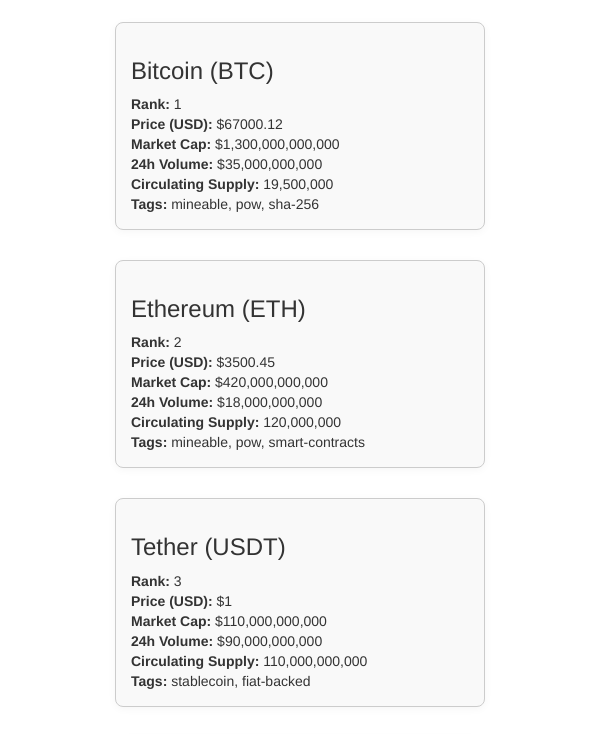
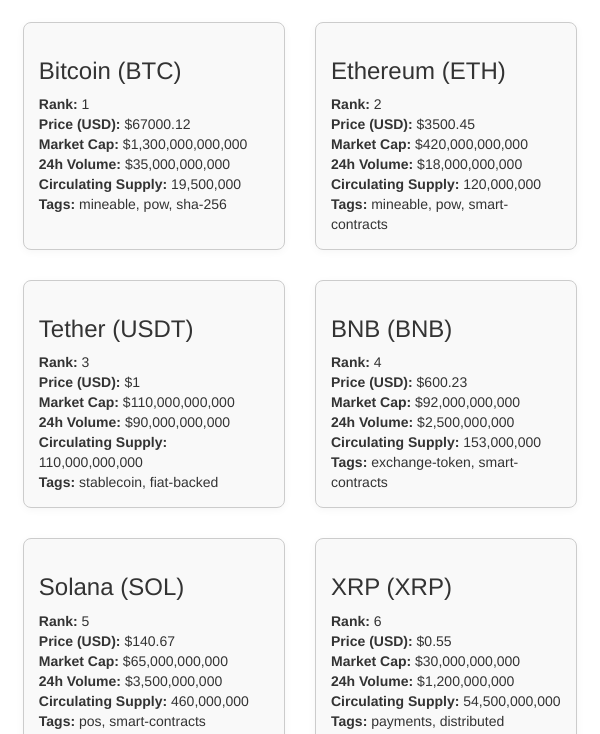
Before and after one commit to ReoJefton/JavaScriptAPI, a plain HTML site: page index.html in a window 600 px wide. Shown: the part 63-797 px from the top of the page. Drawn offline with nearby package versions, Linux system fonts and the light colour scheme.

Commit message:
Refactor CSS for crypto-box responsiveness; adjust max-widths for various screen sizes and remove min-width

```diff
--- a/style.css
+++ b/style.css
@@ -20,7 +20,6 @@
   margin: 5px;
   width: 100%;
   max-width: 500px;
-  min-width: 250px;
   box-sizing: border-box;
   display: block;
   /* display: flex; Changed from block to flex for stretching */
@@ -34,25 +33,31 @@
   height: auto; /* Ensures all boxes in a row are equal height */
 }
 
-@media (min-width: 1201px) {
+@media (min-width: 1200px) { /* Large desktops */
   .crypto-box {
-    max-width: 290px;
+    max-width: 31%;
   }
 }
 
-@media (max-width: 1200px) {
+@media (max-width: 1199px) and (min-width: 992px) { /* Laptops/desktops */
   .crypto-box {
-    max-width: 290px;
+    max-width: 30%;
   }
 }
 
-@media (max-width: 768px) {
+@media (max-width: 991px) and (min-width: 768px) { /* Tablets */
   .crypto-box {
-    max-width: 370px;
+    max-width: 45%;
   }
 }
 
-@media (max-width: 480px) {
+@media (max-width: 767px) and (min-width: 480px) { /* Large phones/small tablets */
+  .crypto-box {
+    max-width: 46%;
+  }
+}
+
+@media (max-width: 479px) { /* Phones */
   .crypto-box {
     max-width: 100%;
     margin: 2px 0;
```
